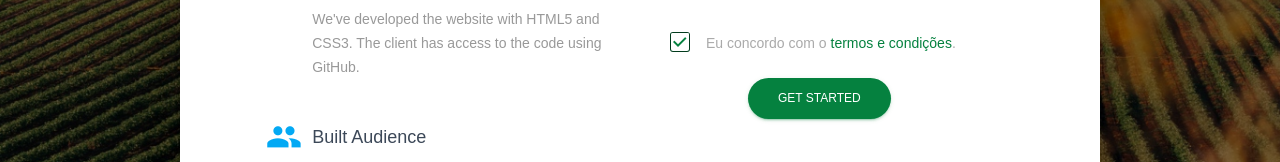
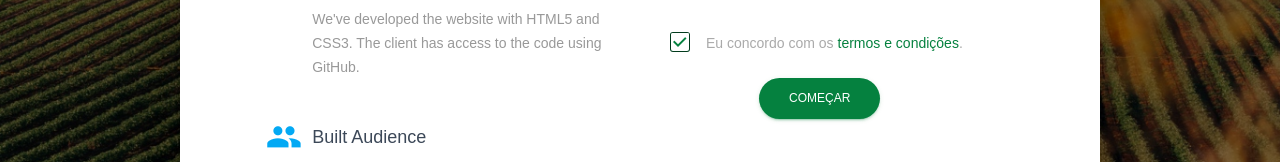
Before and after one commit to Brenins/Projeto-WEB, a website: page paginas/public/register.html in a window 1280 px wide. Shown: the part 571-733 px from the top of the page. Drawn offline with Linux system fonts and the light colour scheme; some packages are replaced by stand-ins of ours.

Commit message:
Update register.html

```diff
--- a/paginas/public/register.html
+++ b/paginas/public/register.html
@@ -156,12 +156,12 @@ The above copyright notice and this permission notice shall be included in all c
                           <span class="form-check-sign">
                             <span class="check"></span>
                           </span>
-                          Eu concordo com o
+                          Eu concordo com os
                           <a href="#something">termos e condições</a>.
                         </label>
                       </div>
                       <div class="text-center">
-                        <a href="#pablo" class="btn btn-primary btn-round mt-4">Get Started</a>
+                        <a href="#pablo" class="btn btn-primary btn-round mt-4">Começar</a>
                       </div>
                     </form>
                   </div>
```
